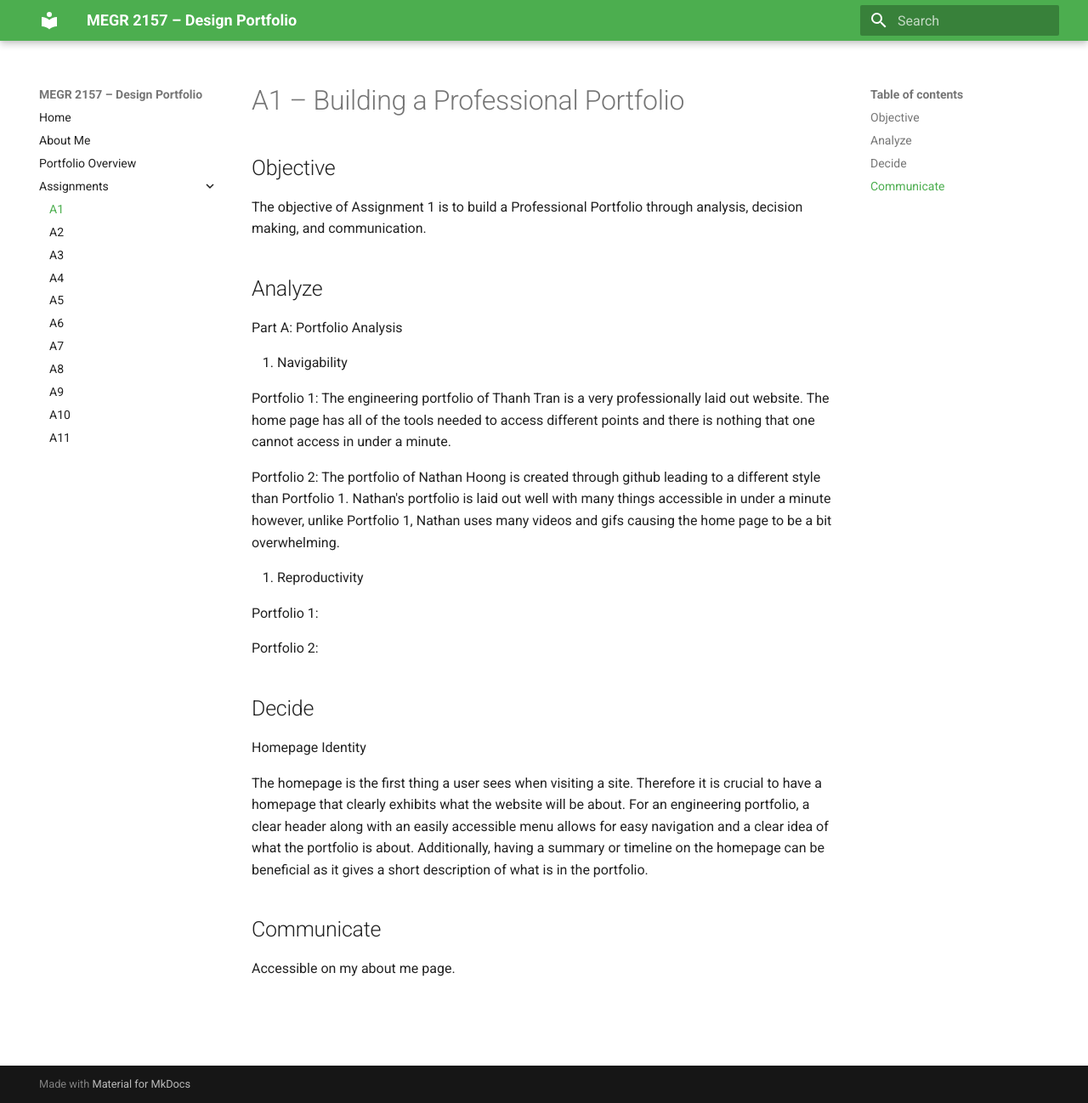
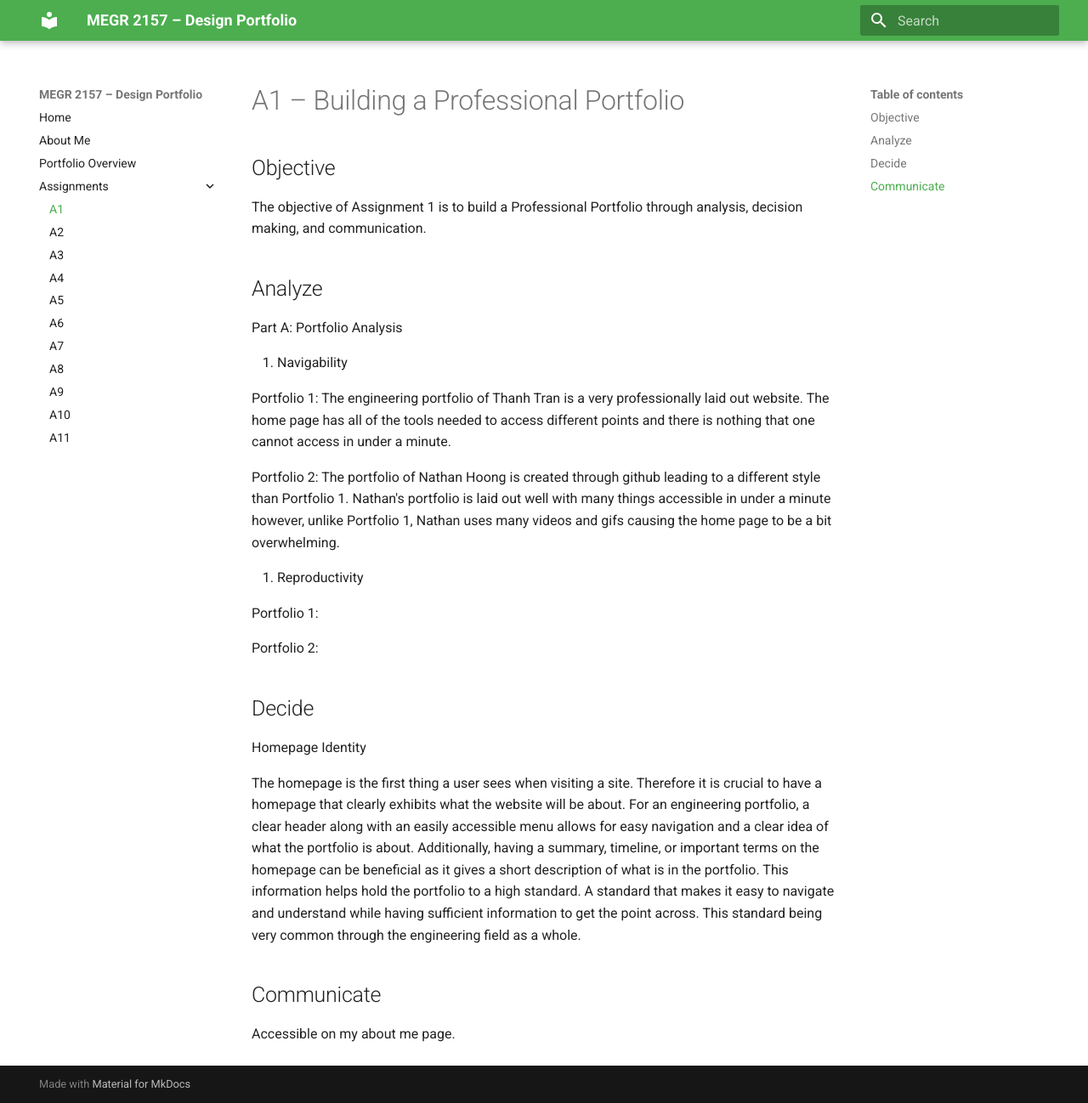
Before and after one commit to noaheme/design-projects-portfolio, an MkDocs documentation site: the page built from docs/assignments/A01/index.md, in a window 1280 px wide and 1298 px high. Shown: the whole window at 85% size. Built offline with MkDocs 1.6.1 and Material for MkDocs 9.7.7, drawn with Linux system fonts in a browser that asks for light colours.

Commit message:
Enhance homepage description for clarity and standards
Expanded the description of the homepage's importance for an engineering portfolio, emphasizing clarity and navigation standards.

```diff
--- a/docs/assignments/A01/index.md
+++ b/docs/assignments/A01/index.md
@@ -23,7 +23,9 @@ Portfolio 2:
 
 Homepage Identity
 
-  The homepage is the first thing a user sees when visiting a site. Therefore it is crucial to have a homepage that clearly exhibits what the website will be about. For an engineering portfolio, a clear header along with an easily accessible menu allows for easy navigation and a clear idea of what the portfolio is about. Additionally, having a summary or timeline on the homepage can be beneficial as it gives a short description of what is in the portfolio.
+  The homepage is the first thing a user sees when visiting a site. Therefore it is crucial to have a homepage that clearly exhibits what the website will be about. For an engineering portfolio, a clear header along with an easily accessible menu allows for easy navigation and a clear idea of what the portfolio is about. Additionally, having a summary, timeline, or important terms on the homepage can be beneficial as it gives a short description of what is in the portfolio. This information helps hold the portfolio to a high standard. A standard that makes it easy to navigate and understand while having sufficient information to get the point across. This standard being very common through the engineering field as a whole.
+
+
 
 
 ## Communicate
```
